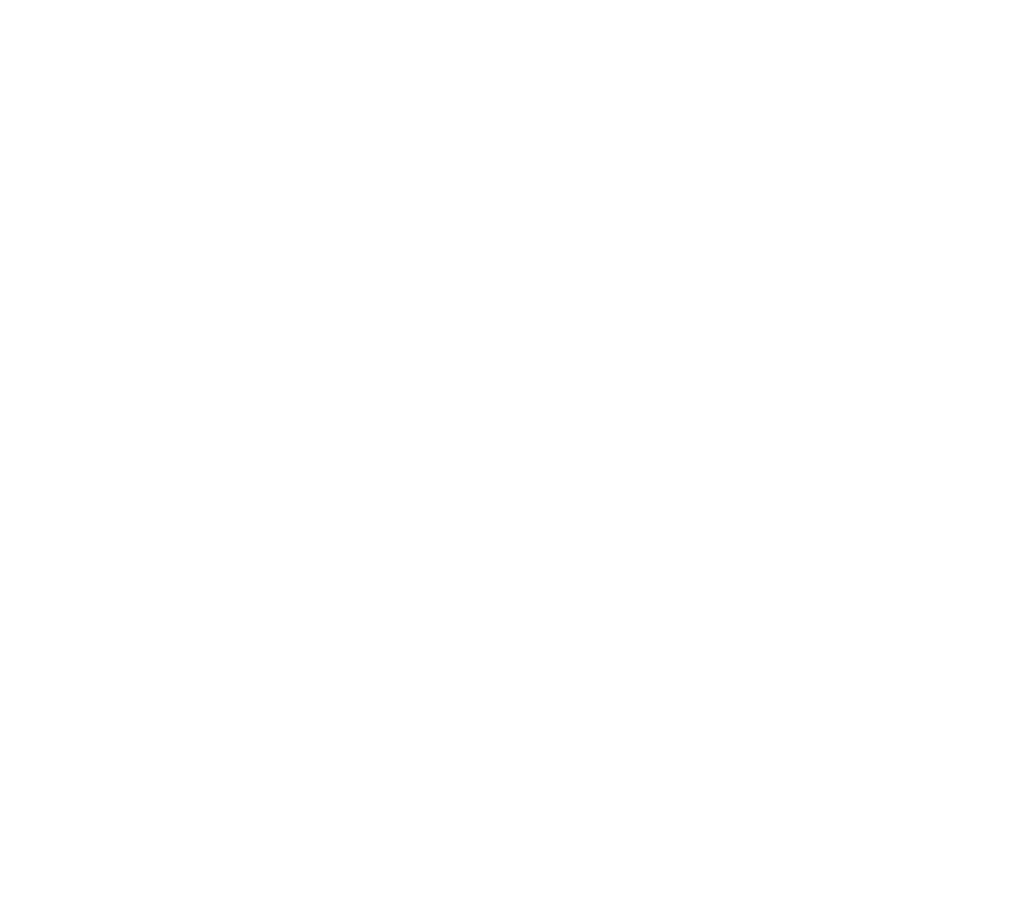
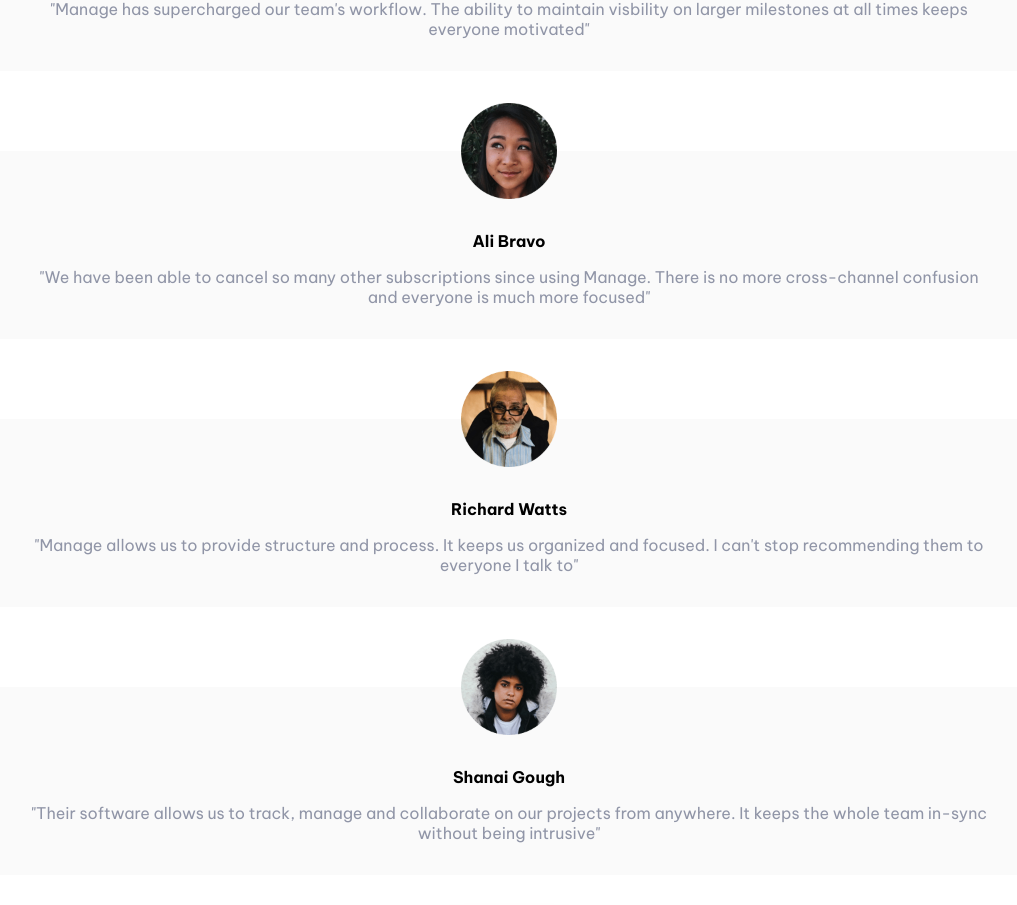
Before and after one commit to MichalHeron/manage-landing-page, a React (Vite) app: page / in a window 1280 px wide. Shown: the part 1624-2529 px from the top of the page, without its empty margins (131-1148 px from the left). Before the commit the page ends 1726 px from the top, so only its background shows below. Built offline with nearby package versions, Linux system fonts and the light colour scheme.

Commit message:
comment section first styling

```diff
--- a/src/components/Comments.jsx
+++ b/src/components/Comments.jsx
@@ -16,35 +16,32 @@
 		},
 		{
 			img: '../../images/avatar-ali.png',
-			name: ' Ali Bravo',
+			name: 'Ali Bravo',
 			comment:
 				'We have been able to cancel so many other subscriptions since using Manage. There is no more cross-channel confusion and everyone is much more focused',
 		},
+		{
+			img: '../../images/avatar-richard.png',
+			name: 'Richard Watts',
+			comment:
+				"Manage allows us to provide structure and process. It keeps us organized and focused. I can't stop recommending them to everyone I talk to",
+		},
+		{
+			img: '../../images/avatar-shanai.png',
+			name: 'Shanai Gough',
+			comment:
+				'Their software allows us to track, manage and collaborate on our projects from anywhere. It keeps the whole team in-sync without being intrusive',
+		},
 	]
-
-	useEffect(() => {
-		const interval = setInterval(() => {
-			const isLastProfile = currentProfileId === users.length - 1
-			// console.log(isLastProfile)
-			const newProfileId = isLastProfile ? 0 : currentProfileId + 1
-			setCurrentProfileId(newProfileId)
-		}, 1000)
-		return () => clearInterval(interval)
-	}, [currentProfileId])
-
-	// const [seconds, setSeconds] = useState(0)
 
 	// useEffect(() => {
 	// 	const interval = setInterval(() => {
-	// 		setSeconds(seconds => seconds + 1)
-	// 		// console.log(seconds)
-	// 	}, 1000)
+	// 		const isLastProfile = currentProfileId === users.length - 1
+	// 		const newProfileId = isLastProfile ? 0 : currentProfileId + 1
+	// 		setCurrentProfileId(newProfileId)
+	// 	}, 5000)
 	// 	return () => clearInterval(interval)
-	// }, [])
-
-	useEffect(() => {
-		console.log(currentProfileId)
-	}, [currentProfileId])
+	// }, [currentProfileId])
 
 	function Card(props) {
 		return (
@@ -62,33 +59,14 @@
 		)
 	}
 
-	function Carousel_1() {
-		return (
-			<>
-				<div>
-					<Card
-						name={users[currentProfileId].name}
-						avatar={users[currentProfileId].img}
-						comment={users[currentProfileId].comment}
-					/>
-					<p>karuzela 1 {currentProfileId}</p>
-				</div>
-			</>
-		)
-	}
-
-	function Carousel_3() {
-		return (
-			<>
-				<p>karuzela 3</p>
-			</>
-		)
-	}
-
 	return (
 		<section className='comments'>
 			<h2>What they've said</h2>
-			<div className='commentsBox'>{(!isDesktop && <Carousel_1 />) || <Carousel_3 />}</div>
+			<div className={(!isDesktop && 'commentsBox one') || 'commentsBox three'}>
+				{users.map(user => {
+					return <Card name={user.name} avatar={user.img} comment={user.comment} />
+				})}
+			</div>
 			<button className='getStarted'>Get Started</button>
 		</section>
 	)
--- a/src/style/Contents.scss
+++ b/src/style/Contents.scss
@@ -96,11 +96,49 @@
 	}
 }
 
+// ### Primary
+
+// Bright Red: hsl(12, 88%, 59%)
+// Dark Blue: hsl(228, 39%, 23%)
+
+// ### Neutral
+
+// Dark Grayish Blue: hsl(227, 12%, 61%)
+// Very Dark Blue: hsl(233, 12%, 13%)
+// Very Pale Red: hsl(13, 100%, 96%)
+// Vary Light Gray: hsl(0, 0%, 98%)
+
 .comments {
 	h2 {
 		font-size: $fontsizeh2;
 	}
-	.commentsBox{
-
+	.commentsBox {
+		height: fit-content;
+		.card {
+			position: relative;
+			background-color: hsl(0, 0%, 98%);
+			margin: 2rem;
+			margin-top: 5rem;
+			padding: 2rem;
+			padding-top: 5rem;
+			.name {
+				font-weight: bold;
+				margin-bottom: 1rem;
+			}
+			.comment {
+				color: $DarkGrayishBlue;
+			}
+			.avatar {
+				position: absolute;
+				top: 0px;
+				left: 50%;
+				transform: translate(-50%, -50%);
+				background-repeat: no-repeat;
+				background-size: contain;
+				height: 6rem;
+				aspect-ratio: 1/1;
+				// width: 20px;
+			}
+		}
 	}
 }
```
